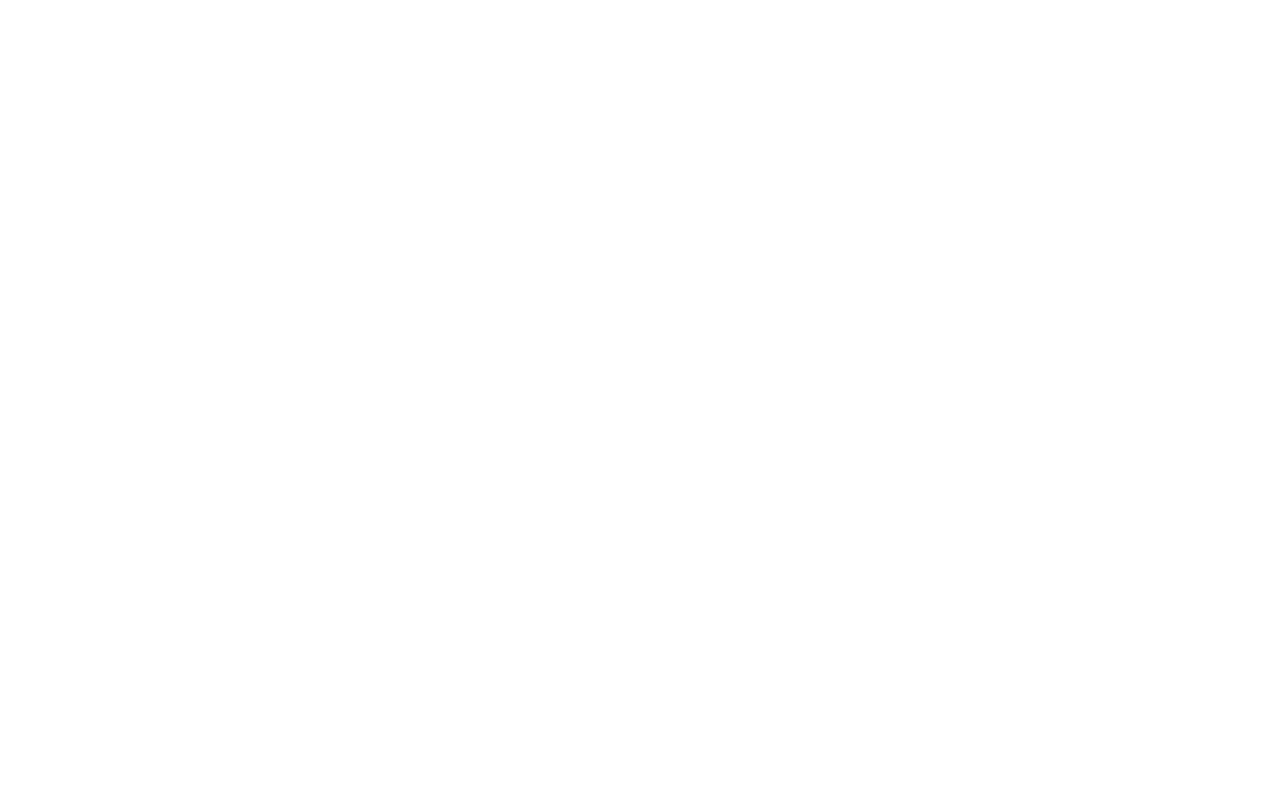
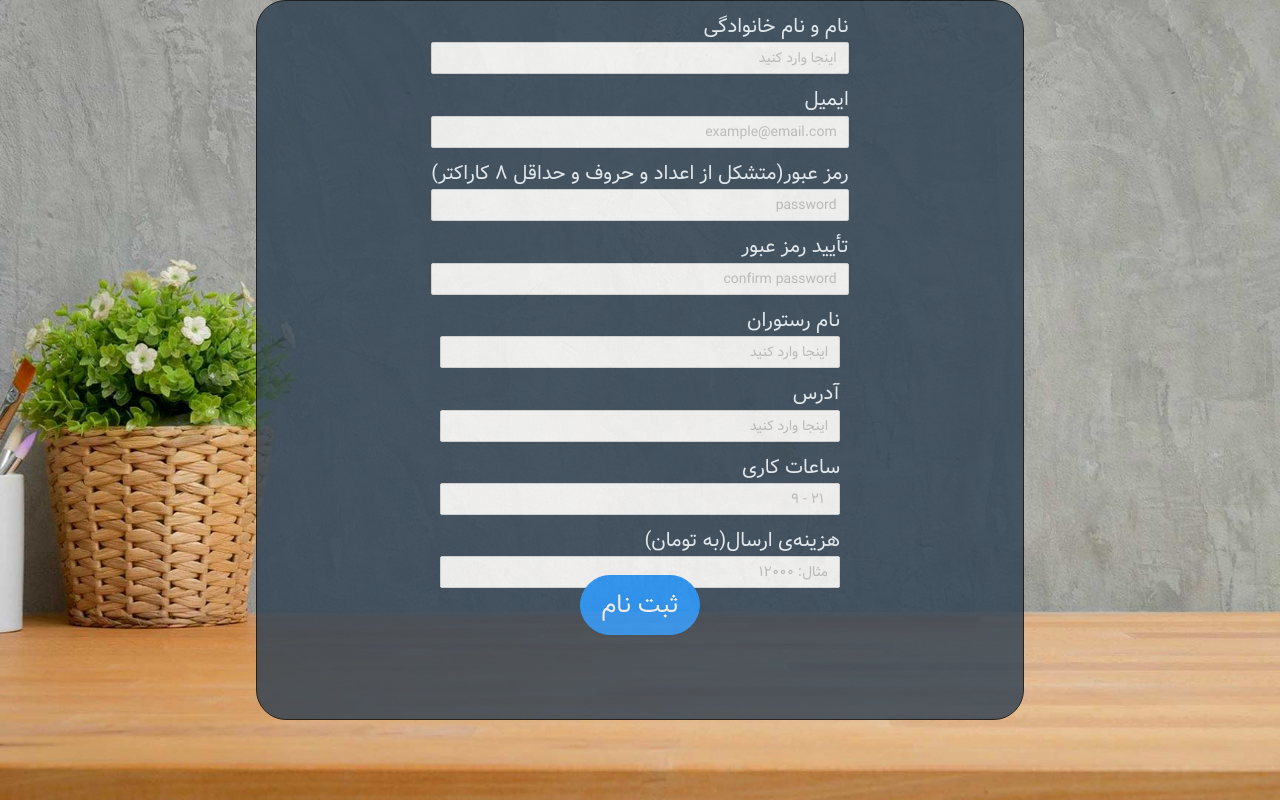
Before and after one commit to amirhallaji/ParhamFood_frontend, a React (Create React App) app: page /manager-register in a window 1280 px wide. Built offline with nearby package versions, Linux system fonts and the light colour scheme.

Commit message:
components of the user register page is built.

```diff
--- a/src/App.js
+++ b/src/App.js
@@ -21,7 +21,8 @@
       <div>
         <Switch>
           <Route exact path="/" component={HomePage} />
-          <Route exact path="/register" component={RegisterPage} />
+          <Route exact path="/manager-register" component={RegisterPage} />
+          <Route exact path="/user-register" component={RegisterPage} />
         </Switch>
       </div>
     )
--- a/src/components/registerFields/registerFields.styles.css
+++ b/src/components/registerFields/registerFields.styles.css
@@ -26,14 +26,6 @@
       width: 100%;
 }
 
-.register-fields-right {
-      /* width: 40%; */
-}
-
-.register-fields-left {
-      /* width: 60%; */
-}
-
 .button-register-container {
      text-align: center;
      margin-bottom: 10%;
```
Also changed, not shown: src/components/userRegisterPage/userRegisterPage.component.jsx (added, +8 -0 lines), src/components/userRegisterPageContainer/userRegisterpageContainer.component.jsx (added, +9 -0 lines), src/components/userRegisterPageFields/userregisterPageFields.component.jsx (added, +8 -0 lines), src/components/userRegisterPage/userRegisterPage.styles.css (added), src/components/userRegisterPageContainer/userRegisterPage.styles.css (added), src/components/userRegisterPageFields/userRegisterPageFields.styles.css (added).
